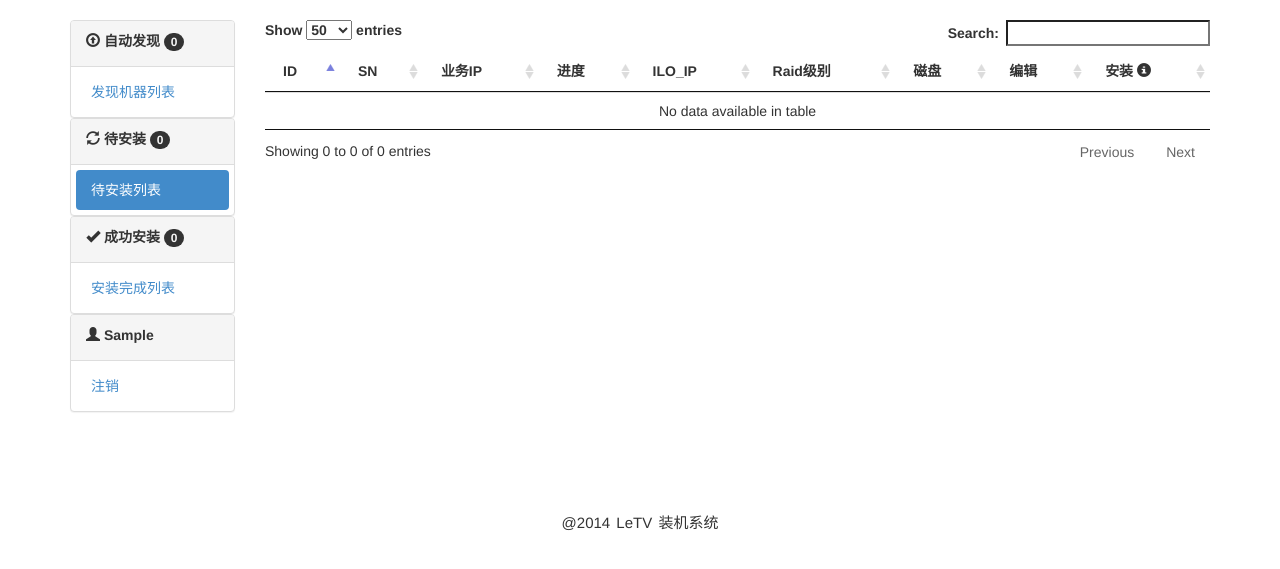
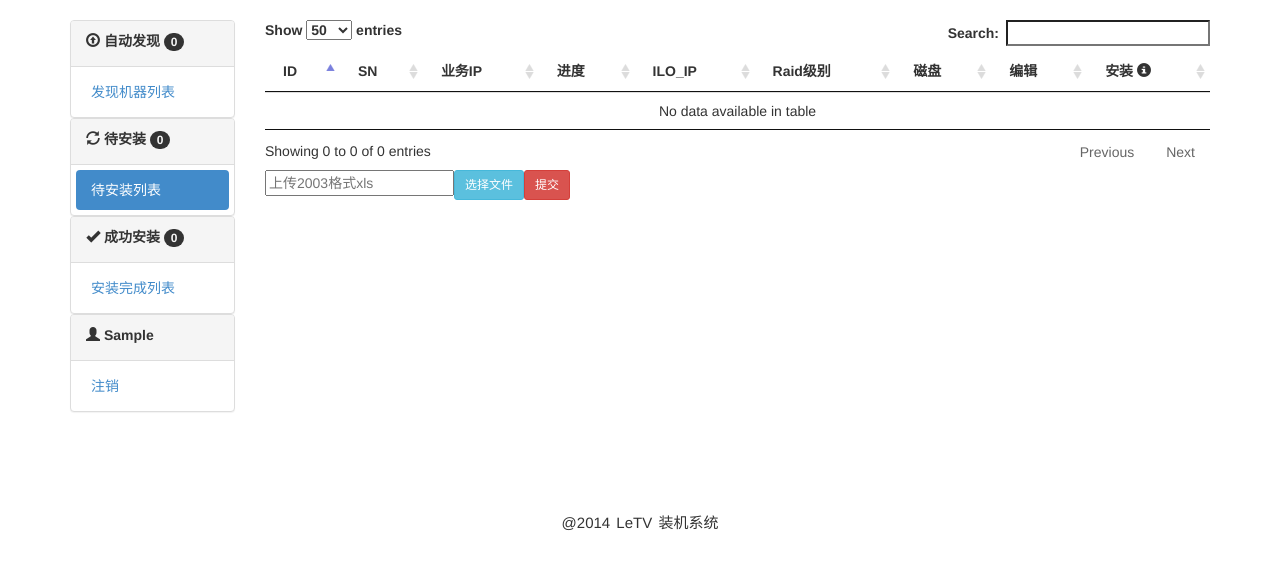
Before and after one commit to gaoming655/auto_install, a Django app: page /exe/ in a window 1280 px wide. Shown: the top 569 px of the page. Run offline with Django 3.2, Linux system fonts and the light colour scheme; the visitor is signed in with stand-in values (Sample User, id 1); data that the repository does not hold is empty; some libraries are stand-ins or nearby versions.

Commit message:
添加上传功能

```diff
--- a/auto_install/settings.py
+++ b/auto_install/settings.py
@@ -54,7 +54,11 @@ MIDDLEWARE_CLASSES = (
     'django.middleware.clickjacking.XFrameOptionsMiddleware',
     'django.middleware.locale.LocaleMiddleware',
 )
-
+FILE_UPLOAD_HANDLERS = (
+    "django.core.files.uploadhandler.MemoryFileUploadHandler",
+    "django.core.files.uploadhandler.TemporaryFileUploadHandler"
+)
+FILE_UPLOAD_MAX_MEMORY_SIZE = 5242880
 ROOT_URLCONF = 'auto_install.urls'
 
 WSGI_APPLICATION = 'auto_install.wsgi.application'
--- a/auto_install/urls.py
+++ b/auto_install/urls.py
@@ -28,6 +28,7 @@ urlpatterns = patterns('',
     url(r'^ping/(?P<ping_id>\d+)',ping,name='ping'),
     url(r'^piliang/$',piliang,name="piliang"),
     url(r'^export_ip/$',export_ip,name="export_ip"),
+    url(r'^upload/$',upload_file,name='upload'),
     url(r'^admin/', include(admin.site.urls)),
 )
 
--- a/pxe/views.py
+++ b/pxe/views.py
@@ -13,6 +13,7 @@ from django.views.decorators.csrf import csrf_exempt
 import os
 import re
 import socket
+import platform
 # Create your views here.
 
 # Validation IP address is True
@@ -366,3 +367,27 @@ def export_ip(request):
     if request.method == "GET":
         f = online.objects.filter(finish_status=True).order_by('service_ip')
         return render(request,'export.html',{'forms':f})
+
+
+
+
+def handle_uploaded_file(f):
+    print platform.system
+    if platform.system() == "Windows":
+        file_path = "d:\\123.xls"
+    else:
+        file_path = "/tmp/123.xls"
+    ff = open(file_path,'wb')
+    for chunk in f.chunks():
+        ff.write(chunk)
+
+@login_required(login_url="/")
+def upload_file(request):
+    if request.method == "POST":
+        try:
+            s = request.FILES['file']
+            print s
+        except:
+            return HttpResponse("<script>alert('没找到文件');window.location.href='/exe/';</script>")
+        handle_uploaded_file(s)
+        return HttpResponse("<script>alert('上传成功');window.location.href='/exe/';</script>")
--- a/templates/exe.html
+++ b/templates/exe.html
@@ -41,10 +41,14 @@
 		})
 	$(document).ready(function(){
 		$("#help").hover(function() {
-			$(".default_alert").html('<div class="alert alert-warning alert-dismissible fade in" role="alert"><button type="button" class="close" data-dismiss="alert"><span aria-hidden="true">x</span><span class="sr-only">Close</span></button><strong>点击安装加载中时不要刷新页面</strong></div>')
-		})
+			$(".default_alert").html('<a>123<\a>');
+		});
+		$("#upload").change(function(){
+			$("#up_t").val($(this).val());
+		});
 	})
 </script>
+
 {% endblock %}
 {% block list %}
 <div class="default_alert">
@@ -118,4 +122,18 @@
 	{% endfor %}
 	</tbody>
 </table>
+<div class="row">
+	<div class="col-lg-4">
+		<div class="input-group">
+			<input type="text" id="up_t" class="form-contorl" placeholder="上传2003格式xls">
+			<span class="input-group-btn">
+					<form enctype="multipart/form-data" method="POST" action="{% url "upload" %}"> {% csrf_token %}
+					<input class="btn" id="upload" type="file" name="file" style="display:none">
+					<input type="button" class="btn btn-info btn-sm" onclick="$('input[name=file]').click()" value="选择文件">
+					<input class="btn btn-danger btn-sm" type="submit" value="提交">
+				</form>
+			</span>
+		</div>
+	</div>
+</div>
 {% endblock %}
```
